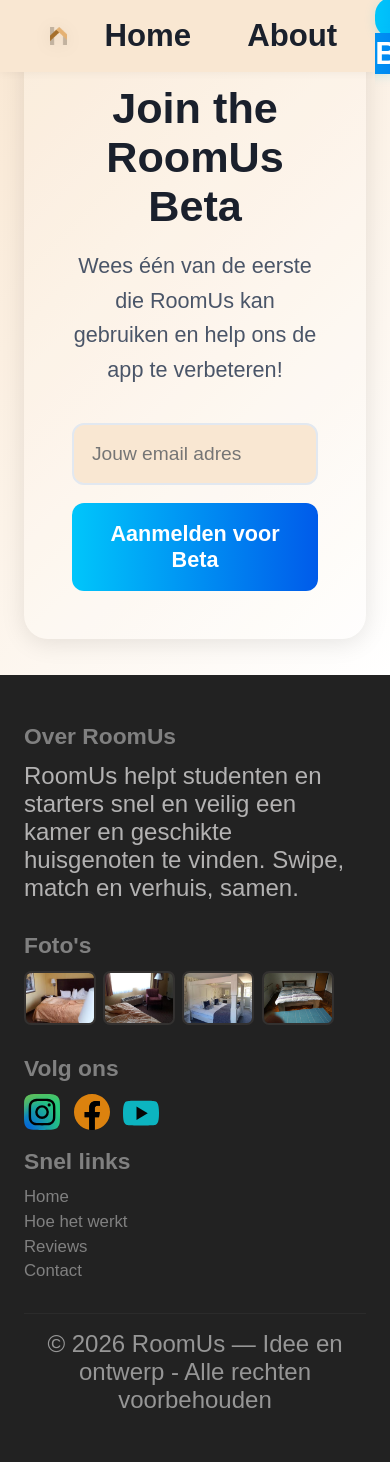
After one commit to GitCommitt/RoomUs, a PHP site: page /beta.php in a window 390 px wide. The commit adds this page. Run offline with PHP 8.4, Linux system fonts and the light colour scheme.

Commit message:
Add beta signup page and various UI fixes
Add beta signup flow (html/public/beta.php, process-beta.php) and styles. Update index.php (favicon, section IDs) and navbar to link to beta and internal anchors. Normalize image paths in views, update social links and footer anchors, and adjust review avatars. Tweak contact view button, slogan beta link, and make substantial CSS changes (typography, spacing, beta UI, responsiveness). These changes implement a beta signup experience and refine site layout/links/assets.

```diff
--- /dev/null
+++ b/html/public/beta.php
@@ -0,0 +1,33 @@
+<?php
+$title = "RoomUs Beta";
+?>
+
+<!DOCTYPE html>
+<html lang="nl">
+<head>
+    <meta charset="UTF-8">
+    <title><?php echo $title; ?></title>
+    <link rel="stylesheet" href="views/styles.css">
+</head>
+<body>
+    <header>
+      <?php include "./views/navbar.php"; ?>
+    </header>
+
+    <main>
+      <div class="beta-container">
+        <div class="beta-content">
+          <h1>Join the RoomUs Beta</h1>
+          <p>Wees één van de eerste die RoomUs kan gebruiken en help ons de app te verbeteren!</p>
+
+          <form class="beta-form" action="process-beta.php" method="POST">
+            <input type="email" name="email" placeholder="Jouw email adres" required>
+            <button type="submit">Aanmelden voor Beta</button>
+          </form>
+        </div>
+      </div>
+    </main>
+
+    <?php include_once "./views/footer.php"; ?>
+</body>
+</html>
--- a/html/public/views/contact.php
+++ b/html/public/views/contact.php
@@ -9,7 +9,7 @@
               <input type="email" id="email" name="email" required>
               <label for="bericht">Bericht</label>
               <textarea id="bericht" name="bericht" rows="5" required></textarea>
-              <button type="submit">Verstuur</button>
+              <button type="submit" action="process-beta.php" method="POST">Verstuur</button>
             </form>
           </div>
         </div>
--- a/html/public/views/footer.php
+++ b/html/public/views/footer.php
@@ -8,33 +8,33 @@
     <div class="footer-col photos">
       <h4>Foto's</h4>
       <div class="footer-photos">
-        <img src="../img/footer_photo1.png" alt="foto 1">
-        <img src="../img/footer_photo2.png" alt="foto 2">
-        <img src="../img/footer_photo3.png" alt="foto 3">
-        <img src="../img/footer_photo4.png" alt="foto 4">
+        <img src="./img/footer_photo1.png" alt="foto 1">
+        <img src="./img/footer_photo2.png" alt="foto 2">
+        <img src="./img/footer_photo3.png" alt="foto 3">
+        <img src="./img/footer_photo4.png" alt="foto 4">
       </div>
     </div>
 
     <div class="footer-col links">
       <h4>Volg ons</h4>
       <div class="social-links">
-        <a href="https://instagram.com" target="_blank" rel="noopener noreferrer">
-          <img src="../img/instagram.svg" alt="Instagram">
+        <a href="https://www.instagram.com/roomus/" target="_blank" rel="noopener noreferrer">
+          <img src="./img/instagram.svg" alt="Instagram">
         </a>
-        <a href="https://facebook.com" target="_blank" rel="noopener noreferrer">
-          <img src="../img/facebook.svg" alt="Facebook">
+        <a href="https://www.facebook.com/61560627688144/mentions/" target="_blank" rel="noopener noreferrer">
+          <img src="./img/facebook.svg" alt="Facebook">
         </a>
-        <a href="https://youtube.com" target="_blank" rel="noopener noreferrer">
-          <img src="../img/youtube.svg" alt="YouTube">
+        <a href="https://www.youtube.com/@roomus9165" target="_blank" rel="noopener noreferrer">
+          <img src="./img/youtube.svg" alt="YouTube">
         </a>
       </div>
 
       <h4 style="margin-top:1.4rem;">Snel links</h4>
       <ul class="footer-nav">
-        <li><a href="#">Home</a></li>
-        <li><a href="#">Hoe het werkt</a></li>
-        <li><a href="#">Reviews</a></li>
-        <li><a href="#">Contact</a></li>
+        <li><a href="#card-1">Home</a></li>
+        <li><a href="#card-2">Hoe het werkt</a></li>
+        <li><a href="#card-3">Reviews</a></li>
+        <li><a href="#card-3">Contact</a></li>
       </ul>
     </div>
   </div>
--- a/html/public/views/info-cards.php
+++ b/html/public/views/info-cards.php
@@ -18,7 +18,7 @@
           </div>
         </div>
       </section>
-      <section class="how-section">
+      <section id="how-section" class="how-section">
         <h2 class="section-title">Hoe werkt het?</h2>
         <div class="how-row">
           <div class="how-card">
@@ -27,12 +27,12 @@
             <p>Vertel wie je bent en wat je zoekt. Hoe meer je deelt, hoe beter RoomUs je matcht.</p>
           </div>
           <div class="how-card">
-            <div class="how-step">02</div>
+            <div class="how-step"><p class="number">02</p></div>
             <h4>Swipe op huisgenoten</h4>
             <p>Bekijk profielen en swipe op mensen die passen bij jouw woonwensen en doelen.</p>
           </div>
           <div class="how-card">
-            <div class="how-step">03</div>
+            <div class="how-step"><p class="number">03</p></div>
             <h4>Match en Chat</h4>
             <p>Is er een match? Chat direct, deel kamers en plan samen jullie verhuizing in RoomUs.</p>
           </div>
--- a/html/public/views/navbar.php
+++ b/html/public/views/navbar.php
@@ -2,9 +2,9 @@
   <div class="wrapper">
     <img class="logo" src="./img/roomus_logo.png" alt="Logo">
     <ul class="nav-links">
-      <li><a href="#">Home</a></li>
-      <li><a href="#">About</a></li>
-      <li><a class="a_beta" href="#">Join Beta</a></li>
+      <li><a href="index.php">Home</a></li>
+      <li><a href="index.php#card-2 ">About</a></li>
+      <li><a class="a_beta" href="beta.php">Join Beta</a></li>
     </ul>
   </div>
 </nav>
--- a/html/public/views/slogan.php
+++ b/html/public/views/slogan.php
@@ -3,7 +3,7 @@
           <div class="title"><h1>Your place is your home</h1></div>
           <div class="sub-title">
             <h2 class="slogan">Swipe, Match, Move</h2>
-            <a href="#join" class="cta-button">Join the beta</a>
+            <a class="a_beta cta-button" href="beta.php">Join the beta</a>
           </div>
         </div>
       </div>
--- a/html/public/views/styles.css
+++ b/html/public/views/styles.css
@@ -2,7 +2,7 @@
   margin: 0;
   padding: 0;
   box-sizing: border-box;
-  font-size: 62.5%;
+  font-size: 75%;
 }
 
 body {
@@ -13,7 +13,7 @@ h1{
     font-family: "hagrid-text", sans-serif;
     font-weight: 800;
     font-style: normal;
-    font-size: 6rem;
+    font-size: 7rem;
     color: #1a202c;
 }
 
@@ -21,14 +21,14 @@ h2{
     font-family: "hagrid-text", sans-serif;
     font-weight: 700;
     font-style: normal;
-    font-size: 4rem;
+    font-size: 4.6rem;
 }
 
 p{
     font-family: "hagrid-text", sans-serif;
     font-weight: 400;
     font-style: normal;
-    font-size: 3rem;
+    font-size: 2rem;
     color: #1a202c;
 }
 
@@ -104,6 +104,12 @@ nav .wrapper {
   box-shadow: 0 4px 24px rgba(67, 233, 123, 0.18);
 }
 
+main{
+  display: flex;
+  flex-direction: column;
+  gap: 10rem;
+}
+
 .fullscreen-bg {
   position: relative;
   width: 100vw;
@@ -628,89 +643,83 @@ nav .wrapper {
 
 .footer-bottom p {
   color: #969696;
+  font-size: 2rem;
 }
 
 .info-footer {
   color: rgb(179, 178, 178);
+  font-size: 2rem;
+}
+
+.beta-container {
+    min-height: 80vh;
+    display: flex;
+    justify-content: center;
+    align-items: center;
+    padding: 2rem;
+    background: linear-gradient(135deg, #f9e7d2 0%, #ffffff 100%);
+}
+
+.beta-content {
+    background: #ffffff29;
+    padding: 4rem;
+    border-radius: 2rem;
+    box-shadow: 0 4px 24px rgba(0,0,0,0.1);
+    max-width: 600px;
+    width: 100%;
+    text-align: center;
+}
+
+.beta-content h1 {
+    font-size: 3.6rem;
+    color: #1a202c;
+    margin-bottom: 1.5rem;
+}
+
+.beta-content p {
+    font-size: 1.8rem;
+    color: #4a5568;
+    margin-bottom: 3rem;
+    line-height: 1.6;
+}
+
+.beta-form {
+    display: flex;
+    flex-direction: column;
+    gap: 1.5rem;
+}
+
+.beta-form input {
+    font-size: 1.6rem;
+    padding: 1.5rem;
+    border-radius: 1rem;
+    border: 2px solid #e2e8f0;
+    background: #f9e7d2;
+}
+
+.beta-form button {
+    background: linear-gradient(90deg, #00c6fb 0%, #005bea 100%);
+    color: #ffffff;
+    font-size: 1.8rem;
+    font-weight: 700;
+    padding: 1.5rem;
+    border: none;
+    border-radius: 1rem;
+    cursor: pointer;
+    transition: transform 0.2s;
+}
+
+.beta-form button:hover {
+    transform: scale(1.02);
+}
+
+p .number{
+  color: white;
 }
 
 @media (max-width: 900px) {
-  .topics-row, .how-row {
-    flex-direction: column;
-    gap: 2rem;
-    align-items: center;
-  }
-  .swipe-review-row {
-    flex-direction: column;
-    gap: 2rem;
-    align-items: center;
-  }
-  .swipe-review-img {
-    max-width: 90vw;
-    height: auto;
-  }
-  .swipe-double-card {
-    width: 75%;
-    padding: 2rem 1rem 1.5rem 1rem;
-  }
-  .swipe-double-persons {
-    flex-direction: column;
-    gap: 0;
-    align-items: center;
-  }
-  .swipe-divider {
-    width: 80px;
-    height: 2px;
-    margin: 1rem 0;
-  }
-  .swipe-review-img {
-    width: 80px;
-    height: 80px;
-  }
+  nav .nav-links li a { font-size: 2.6rem; }
+  .section-title { font-size: 3.8rem; }
+  h1 { font-size: 5.4rem; }
+  p, .topic-card p, .how-card p, .swipe-review-text, .contact-form label { font-size: 1.9rem; }
 }
-
-@media (max-width: 1100px) {
-  .review-contact-row {
-    flex-direction: column;
-    gap: 3rem;
-    align-items: center;
-  }
-  .swipe-review-col {
-    align-items: center;
-  }
-  .contact-col {
-    justify-content: center;
-    width: 100%;
-  }
-  .contact-form {
-    max-width: 95vw;
-  }
-
-  .card-3{
-    flex-direction: column;
-    gap: 2.4rem;
-    padding: 0 1.6rem;
-  }
-  .swipe-review-section,
-  .contact-section {
-    width: 100%;
-    flex: none;
-    margin: 0 auto;
-  }
-  .contact-form {
-    max-width: 95vw;
-    padding: 1.8rem;
-  }
-  .swipe-double-card {
-    max-width: 100%;
-  }
-  .swipe-divider {
-    height: 2px;
-    width: 80px;
-    margin: 1rem 0;
-  }
-  .footer-inner { gap: 1rem; }
-  .footer-photos img { width: 60px; height: 44px; }
-  .social-links img { width: 30px; height: 30px; }
-  .footer-col { min-width: 100%; }
-}
```
Also changed, not shown: other parts of html/public/views/styles.css (+30 -21 lines), html/public/index.php (+5 -3 lines), html/public/process-beta.php (added, +14 -0 lines), html/public/views/review.php (+6 -6 lines).
